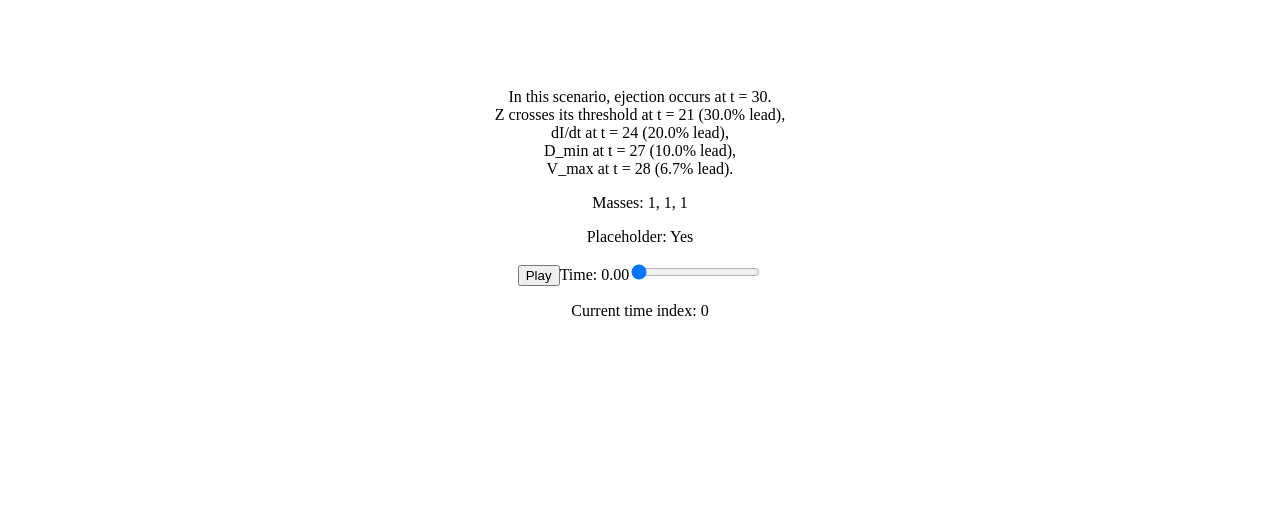
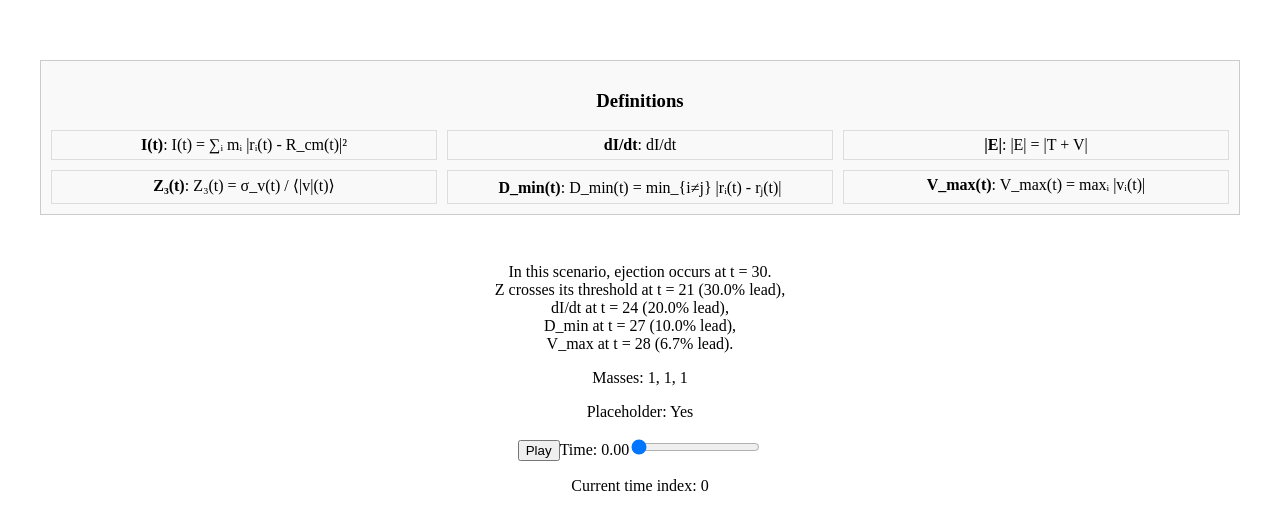
Before and after one commit to zfifteen/three-body-problem, a React (Vite) app: page / in a window 1280 px wide. Shown: the part 899-1428 px from the top of the page. Before the commit the page ends 1307 px from the top, so only its background shows below. Built offline with nearby package versions, Linux system fonts and the light colour scheme.

Commit message:
feat: add definitions panel with formulas and tooltips

```diff
--- a/src/App.tsx
+++ b/src/App.tsx
@@ -4,6 +4,7 @@ import { ScenarioData } from './types'
 import { SpatialView } from './SpatialView'
 import { ScenarioSelector } from './ScenarioSelector'
 import { DiagnosticsPanel } from './DiagnosticsPanel'
+import { DefinitionsPanel } from './DefinitionsPanel'
 import { scenarios } from './scenarios'
 
 function App() {
@@ -76,11 +77,12 @@ function App() {
         <div style={{ flex: 1 }}>
           <SpatialView scenario={scenario} currentTimeIndex={currentTimeIndex} />
         </div>
-        <div style={{ flex: 1 }}>
-          <DiagnosticsPanel scenario={scenario} currentTimeIndex={currentTimeIndex} />
-        </div>
-      </div>
-      <div className="card">
+       <div style={{ flex: 1 }}>
+           <DiagnosticsPanel scenario={scenario} currentTimeIndex={currentTimeIndex} />
+         </div>
+       </div>
+       <DefinitionsPanel />
+       <div className="card">
         <p>
           In this scenario, ejection occurs at t = {scenario.ejectionTime}.<br />
           Z crosses its threshold at t = {scenario.firstCrossingTimes.Z} ({leadTimes.Z}% lead),<br />
--- /dev/null
+++ b/src/DefinitionsPanel.tsx
@@ -0,0 +1,49 @@
+
+
+export function DefinitionsPanel() {
+  const definitions = [
+    {
+      symbol: 'I(t)',
+      formula: 'I(t) = ∑ᵢ mᵢ |rᵢ(t) - R_cm(t)|²',
+      explanation: 'Moment of inertia: measures the total "spread" of the system around its center of mass.',
+    },
+    {
+      symbol: 'dI/dt',
+      formula: 'dI/dt',
+      explanation: 'Rate of change of moment of inertia. Positive values indicate the system is expanding.',
+    },
+    {
+      symbol: '|E|',
+      formula: '|E| = |T + V|',
+      explanation: 'Total energy magnitude, combining kinetic (T) and potential (V) energies.',
+    },
+    {
+      symbol: 'Z₃(t)',
+      formula: 'Z₃(t) = σ_v(t) / ⟨|v|(t)⟩',
+      explanation: 'Normalized velocity dispersion: measures how uneven the speeds of the three bodies are.',
+    },
+    {
+      symbol: 'D_min(t)',
+      formula: 'D_min(t) = min_{i≠j} |rᵢ(t) - rⱼ(t)|',
+      explanation: 'Minimum pairwise distance between any two bodies.',
+    },
+    {
+      symbol: 'V_max(t)',
+      formula: 'V_max(t) = maxᵢ |vᵢ(t)|',
+      explanation: 'Maximum speed of any body in the system.',
+    },
+  ]
+
+  return (
+    <div style={{ marginTop: '20px', padding: '10px', border: '1px solid #ccc', backgroundColor: '#f9f9f9' }}>
+      <h3>Definitions</h3>
+      <div style={{ display: 'grid', gridTemplateColumns: 'repeat(auto-fit, minmax(300px, 1fr))', gap: '10px' }}>
+        {definitions.map((def, index) => (
+          <div key={index} title={def.explanation} style={{ padding: '5px', border: '1px solid #ddd' }}>
+            <strong>{def.symbol}</strong>: {def.formula}
+          </div>
+        ))}
+      </div>
+    </div>
+  )
+}
```
